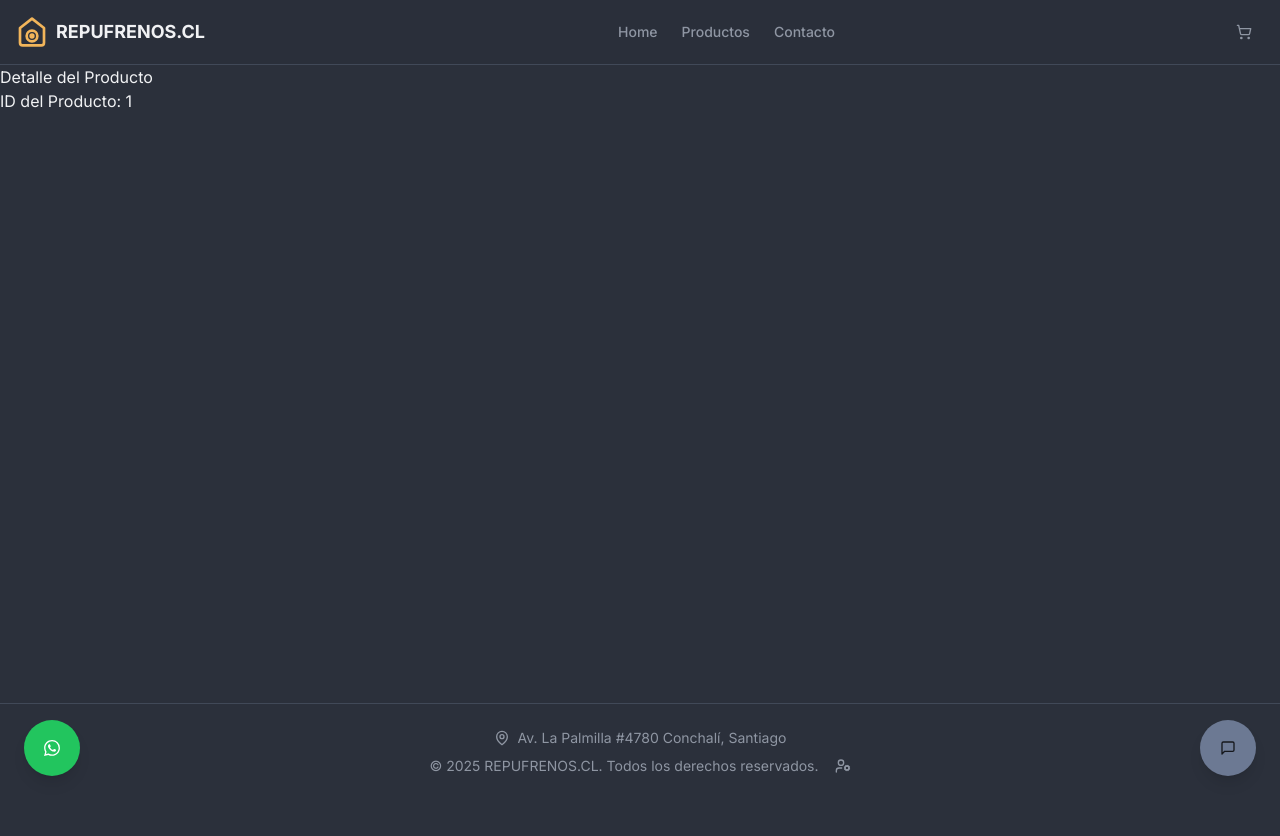
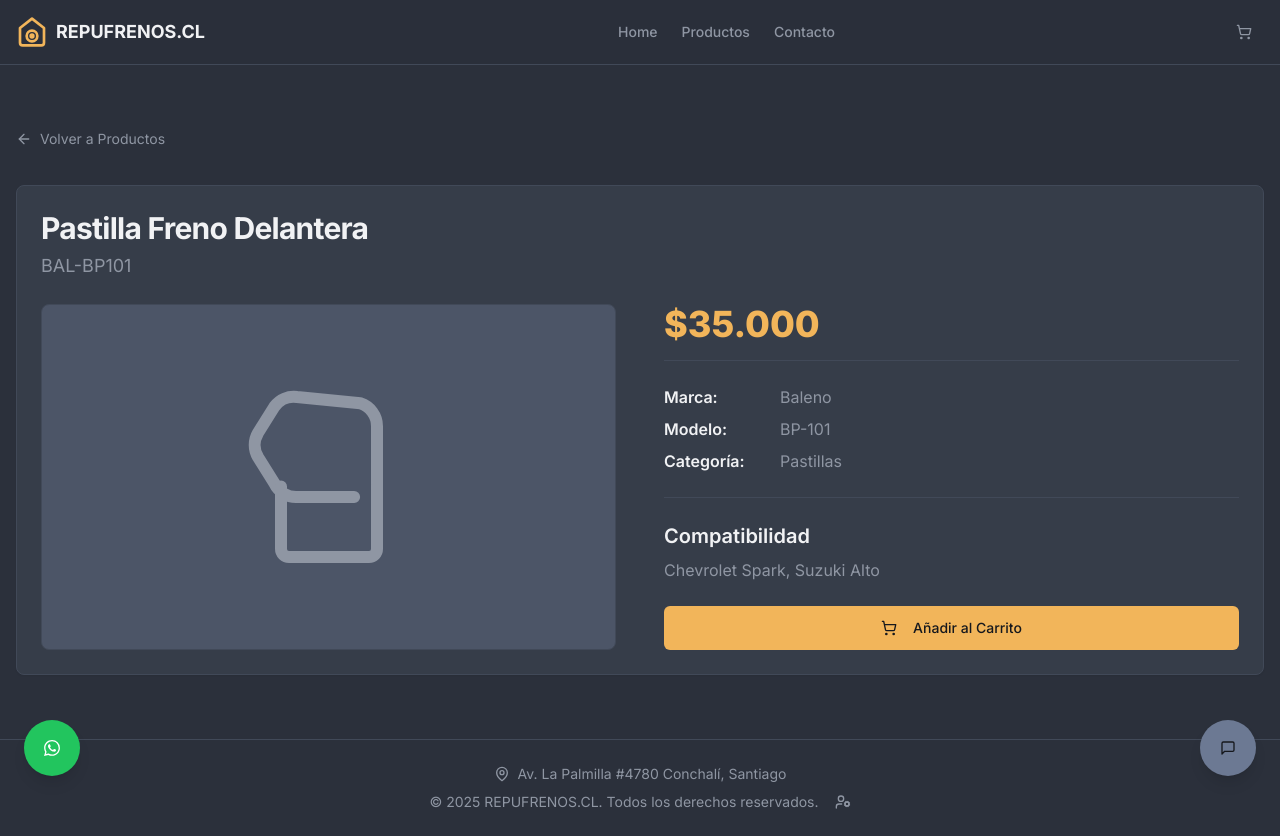
Before and after one commit to marce1404/TIENDA-FRENOS, a Next.js app: page /productos/1 in a window 1280 px wide. Before the commit the page ends 800 px from the top, so only its background shows below. Built offline with nearby package versions, Linux system fonts and the light colour scheme.

Commit message:
ahora, revisa para que se vea el codigo en el detalle

```diff
--- a/src/app/productos/[productId]/page.tsx
+++ b/src/app/productos/[productId]/page.tsx
@@ -1,20 +1,122 @@
-// src/app/productos/[productId]/page.tsx
-import React from 'react';
 
-interface ProductPageProps {
-  params: {
-    productId: string;
-  };
-}
+'use client';
 
-export default function ProductPage({ params }: ProductPageProps) {
-  const { productId } = params;
+import { useEffect, useState } from 'react';
+import { getProducts } from '@/lib/products';
+import { Product } from '@/lib/types';
+import { notFound } from 'next/navigation';
+import { Card, CardContent, CardHeader, CardTitle } from '@/components/ui/card';
+import { Button } from '@/components/ui/button';
+import { ShoppingCart, ArrowLeft } from 'lucide-react';
+import { Separator } from '@/components/ui/separator';
+import { BrakePadIcon } from '@/components/icons/BrakePadIcon';
+import { BrakeDiscIcon } from '@/components/icons/BrakeDiscIcon';
+import { useCart } from '@/hooks/use-cart';
+import Link from 'next/link';
+import { Skeleton } from '@/components/ui/skeleton';
+
+const formatPrice = (price: number) => {
+  return new Intl.NumberFormat('es-CL', {
+    style: 'currency',
+    currency: 'CLP',
+  }).format(price);
+};
+
+export default function ProductDetailPage({ params }: { params: { productId: string } }) {
+  const [product, setProduct] = useState<Product | null>(null);
+  const [loading, setLoading] = useState(true);
+  const { addToCart } = useCart();
+
+  useEffect(() => {
+    const allProducts = getProducts();
+    const productIdNum = parseInt(params.productId, 10);
+    const foundProduct = allProducts.find((p) => p.id === productIdNum);
+
+    if (foundProduct) {
+      setProduct(foundProduct);
+    }
+    setLoading(false);
+  }, [params.productId]);
+
+  if (loading) {
+    return (
+      <div className="container mx-auto px-4 py-16">
+        <Skeleton className="h-10 w-48 mb-8" />
+        <Card>
+          <CardHeader>
+            <Skeleton className="h-8 w-3/4 mb-2" />
+            <Skeleton className="h-4 w-1/4" />
+          </CardHeader>
+          <CardContent className="grid md:grid-cols-2 gap-8">
+            <Skeleton className="h-64 w-full" />
+            <div className="space-y-6">
+              <Skeleton className="h-12 w-1/2" />
+              <Skeleton className="h-24 w-full" />
+              <Skeleton className="h-10 w-full" />
+            </div>
+          </CardContent>
+        </Card>
+      </div>
+    );
+  }
+
+  if (!product) {
+    notFound();
+    return null;
+  }
 
   return (
-    <div>
-      <h1>Detalle del Producto</h1>
-      <p>ID del Producto: {productId}</p>
-      {/* Aquí podrás añadir la lógica para cargar y mostrar los datos del producto */}
+    <div className="container mx-auto px-4 py-12 md:py-16">
+        <div className="mb-8">
+            <Link href="/productos" className="inline-flex items-center text-sm text-muted-foreground hover:text-foreground transition-colors">
+                <ArrowLeft className="mr-2 h-4 w-4" />
+                Volver a Productos
+            </Link>
+        </div>
+        <Card className="overflow-hidden">
+            <CardHeader className="p-6">
+                 <CardTitle className="text-3xl font-bold">{product.name}</CardTitle>
+                 <p className="text-lg text-muted-foreground">{product.code}</p>
+            </CardHeader>
+            <CardContent className="p-6 pt-0">
+                <div className="grid md:grid-cols-2 gap-8 lg:gap-12">
+                    <div className="flex items-center justify-center p-8 bg-muted rounded-lg border">
+                         {product.category === 'Pastillas' ? (
+                            <BrakePadIcon className="w-48 h-48 text-muted-foreground" />
+                        ) : (
+                            <BrakeDiscIcon className="w-48 h-48 text-muted-foreground" />
+                        )}
+                    </div>
+                    <div className="flex flex-col space-y-6">
+                        <div>
+                             <p className="text-4xl font-extrabold text-primary mb-4">{formatPrice(product.price)}</p>
+                             <Separator />
+                        </div>
+                        <div className="space-y-4 text-muted-foreground">
+                            <div className="grid grid-cols-[100px,1fr] gap-x-4 gap-y-2 text-base">
+                                <span className="font-semibold text-foreground">Marca:</span>
+                                <span>{product.brand}</span>
+
+                                <span className="font-semibold text-foreground">Modelo:</span>
+                                <span>{product.model}</span>
+
+                                <span className="font-semibold text-foreground">Categoría:</span>
+                                <span>{product.category}</span>
+                            </div>
+                        </div>
+                         <Separator />
+                        <div className="space-y-2">
+                            <h2 className="text-xl font-semibold text-foreground">Compatibilidad</h2>
+                            <p className="text-base text-muted-foreground">{product.compatibility}</p>
+                        </div>
+                        <Button size="lg" onClick={() => addToCart(product)} className="w-full mt-auto">
+                            <ShoppingCart className="mr-2 h-5 w-5" />
+                            Añadir al Carrito
+                        </Button>
+                    </div>
+                </div>
+            </CardContent>
+        </Card>
     </div>
   );
 }
```
